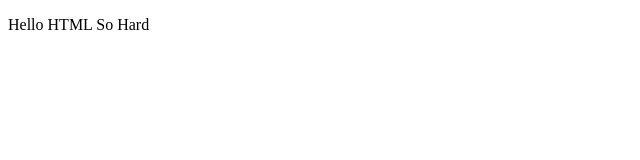
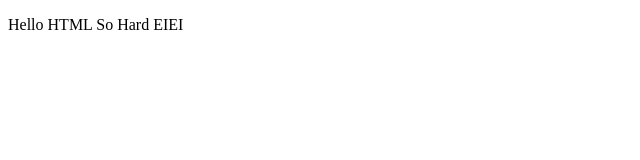
Before and after one commit to popapideth/SeniorProject, a plain HTML site: page index.html in a window 1280 px wide. Shown: the full height of the page, 0-640 px from the left. Drawn offline with Linux system fonts and the light colour scheme.

Commit message:
modified:   index.html

```diff
--- a/index.html
+++ b/index.html
@@ -6,6 +6,6 @@
     <title>Document</title>
 </head>
 <body>
-    <p>Hello HTML So Hard</p>
+    <p>Hello HTML So Hard EIEI</p>
 </body>
 </html>
```
